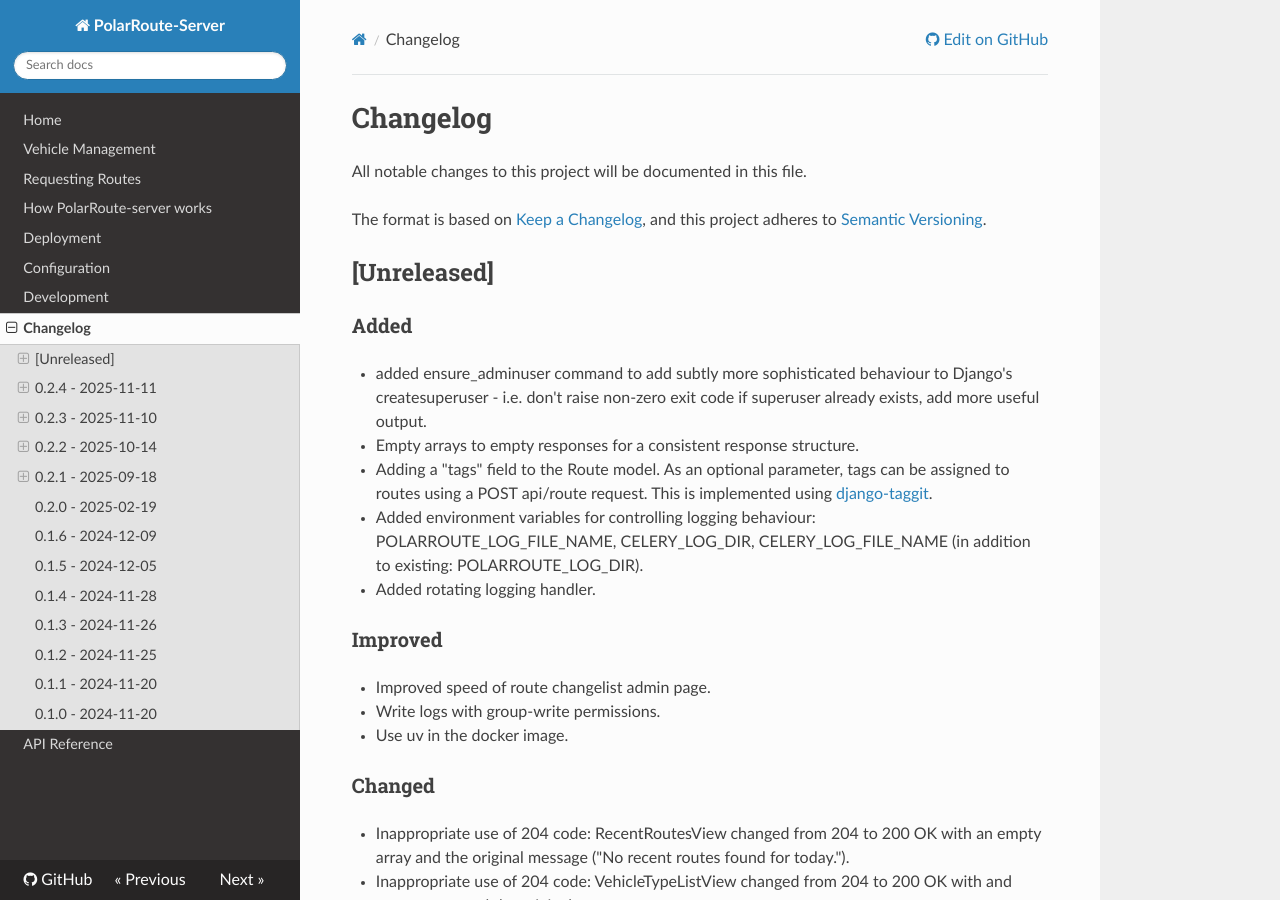
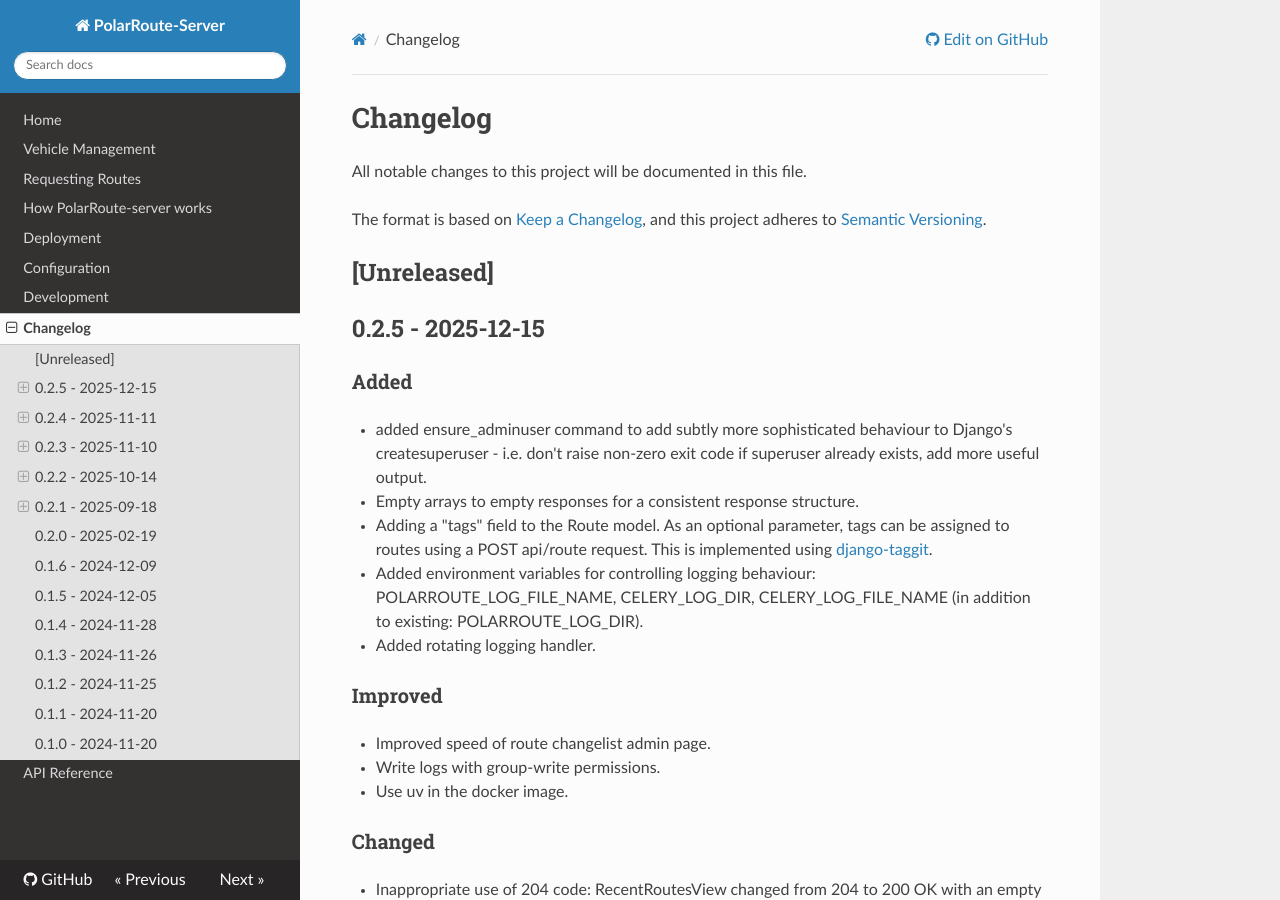
Before and after one commit to bas-amop/PolarRoute-server, an MkDocs documentation site: the page built from docs/changelog.md, in a window 1280 px wide and 900 px high. Built offline with MkDocs 1.6.1, drawn with Linux system fonts in a browser that asks for light colours; nearby versions of some CDN libraries.

Commit message:
update version number

```diff
--- a/CHANGELOG.md
+++ b/CHANGELOG.md
@@ -6,6 +6,8 @@
 and this project adheres to [Semantic Versioning](https://semver.org/spec/v2.0.0.html).
 
 ## [Unreleased]
+
+## 0.2.5 - 2025-12-15
 
 
 ### Added
--- a/docs/apischema.yml
+++ b/docs/apischema.yml
@@ -1,7 +1,7 @@
 openapi: 3.0.3
 info:
   title: PolarRoute-Server
-  version: 0.2.4
+  version: 0.2.5
   description: Backend server for serving PolarRoute and MeshiPhi assets
 paths:
   /api/evaluate_route:
--- a/pyproject.toml
+++ b/pyproject.toml
@@ -11,7 +11,7 @@
 description = "Backend server for serving PolarRoute and MeshiPhi assets and managing their calcuation using Django & Celery."
 readme = "README.md"
 license = {file = "LICENSE"}
-version = "0.2.4"
+version = "0.2.5"
 requires-python = ">= 3.10"
 dependencies = [
     "celery",
```
